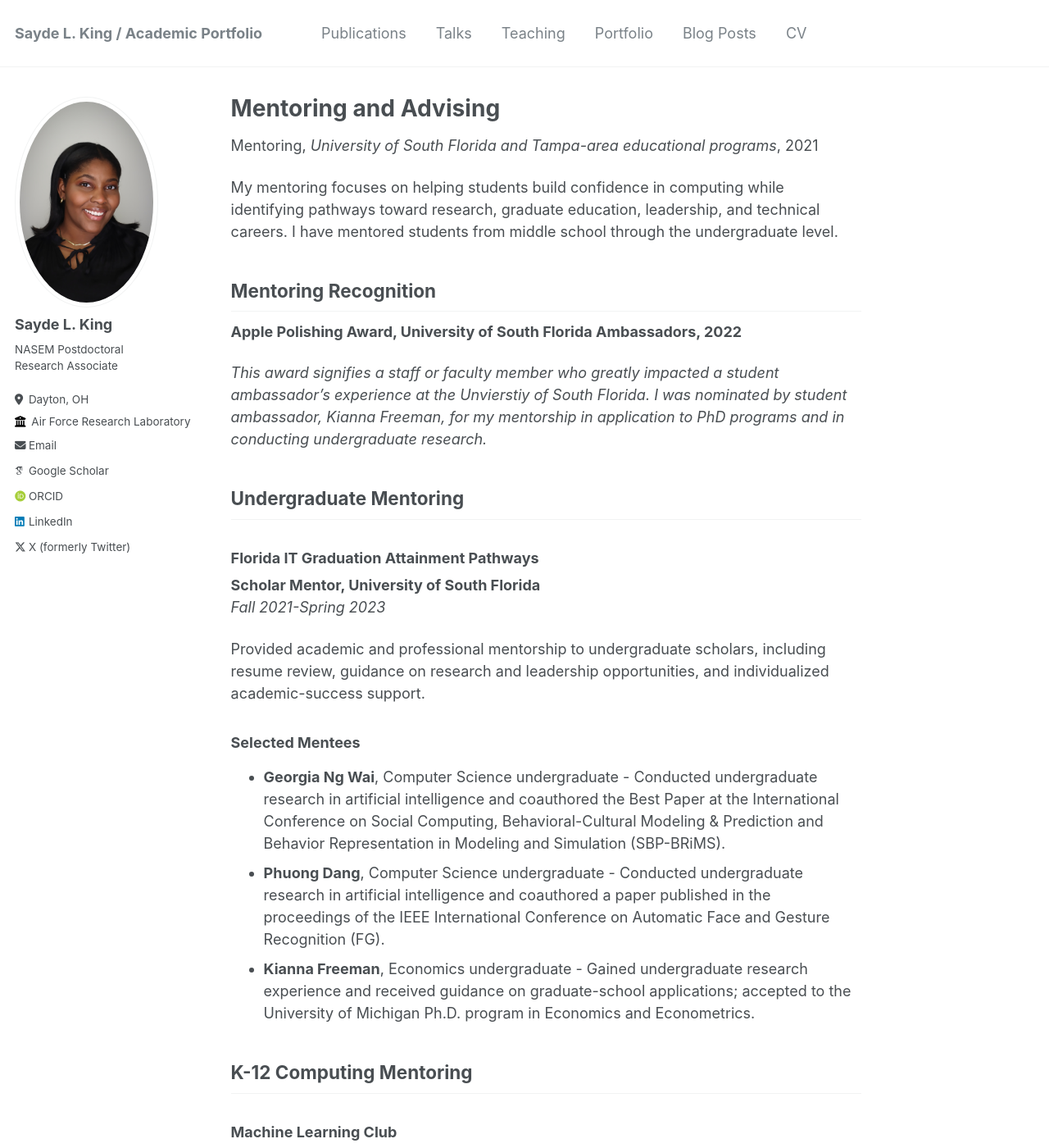
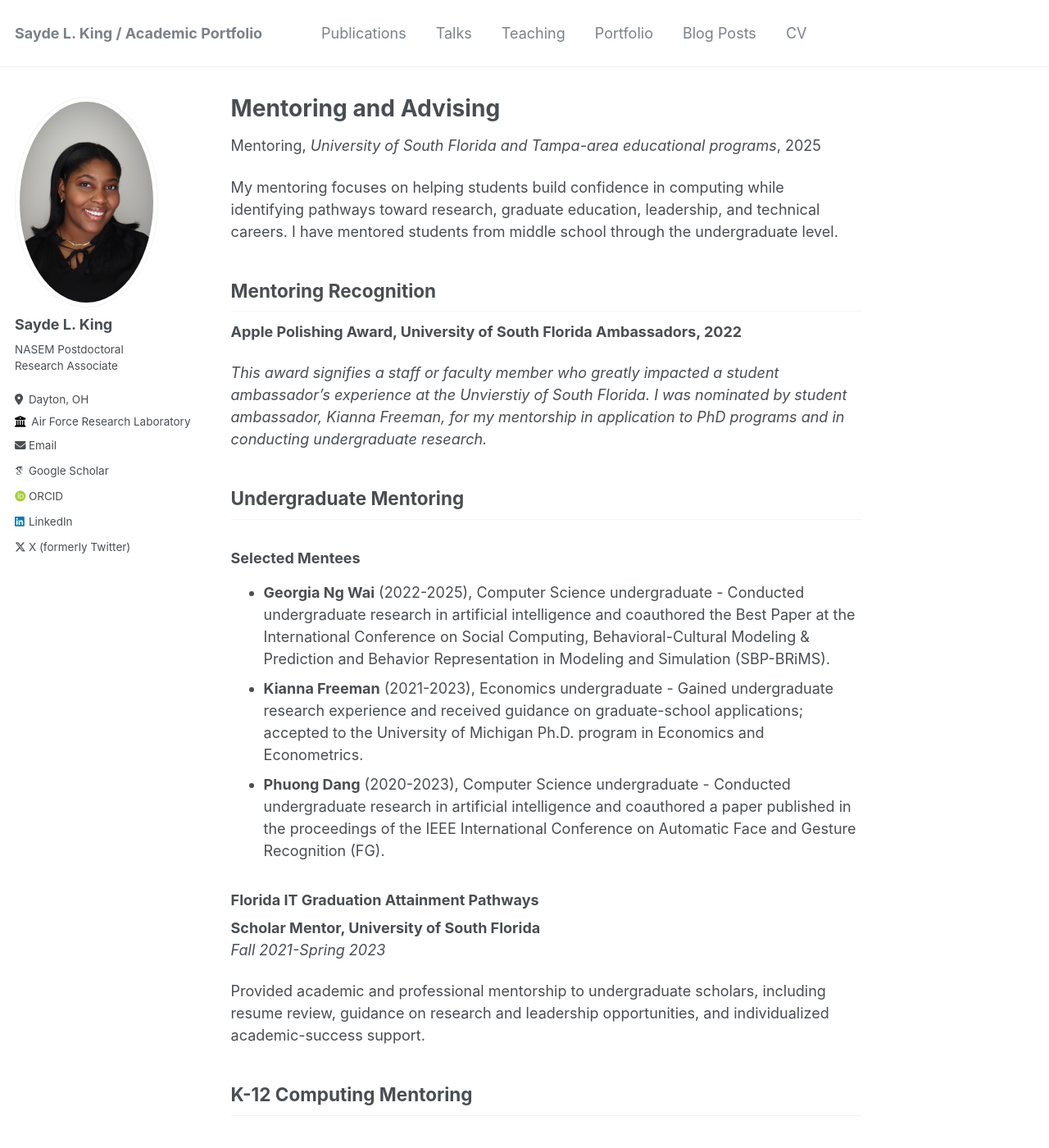
Before and after one commit to saydeking/saydeking.github.io, a Jekyll site: the page built from _teaching/2021-mentoring-and-advising.md, in a window 1280 px wide and 1400 px high. Shown: the whole window at 82% size. Built offline with Jekyll 4.4.1, drawn with Linux system fonts in a browser that asks for light colours; some web fonts are replaced.

Commit message:
update teching/mentoring dates

```diff
--- a/_teaching/2021-mentoring-and-advising.md
+++ b/_teaching/2021-mentoring-and-advising.md
@@ -4,7 +4,7 @@ collection: teaching
 type: "Mentoring"
 permalink: /teaching/mentoring-and-advising
 venue: "University of South Florida and Tampa-area educational programs"
-date: 2021-08-01
+date: 2025-08-01
 location: "Tampa, Florida"
 ---
 
@@ -18,18 +18,19 @@ My mentoring focuses on helping students build confidence in computing while ide
 
 ## Undergraduate Mentoring
 
+### Selected Mentees
+
+- **Georgia Ng Wai** (2022-2025), Computer Science undergraduate - Conducted undergraduate research in artificial intelligence and coauthored the Best Paper at the International Conference on Social Computing, Behavioral-Cultural Modeling & Prediction and Behavior Representation in Modeling and Simulation (SBP-BRiMS).
+- **Kianna Freeman** (2021-2023), Economics undergraduate - Gained undergraduate research experience and received guidance on graduate-school applications; accepted to the University of Michigan Ph.D. program in Economics and Econometrics.
+- **Phuong Dang** (2020-2023), Computer Science undergraduate - Conducted undergraduate research in artificial intelligence and coauthored a paper published in the proceedings of the IEEE International Conference on Automatic Face and Gesture Recognition (FG).
+
+
 ### Florida IT Graduation Attainment Pathways
 
 **Scholar Mentor, University of South Florida**
 *Fall 2021-Spring 2023*
 
 Provided academic and professional mentorship to undergraduate scholars, including resume review, guidance on research and leadership opportunities, and individualized academic-success support.
-
-### Selected Mentees
-
-- **Georgia Ng Wai**, Computer Science undergraduate - Conducted undergraduate research in artificial intelligence and coauthored the Best Paper at the International Conference on Social Computing, Behavioral-Cultural Modeling & Prediction and Behavior Representation in Modeling and Simulation (SBP-BRiMS).
-- **Phuong Dang**, Computer Science undergraduate - Conducted undergraduate research in artificial intelligence and coauthored a paper published in the proceedings of the IEEE International Conference on Automatic Face and Gesture Recognition (FG).
-- **Kianna Freeman**, Economics undergraduate - Gained undergraduate research experience and received guidance on graduate-school applications; accepted to the University of Michigan Ph.D. program in Economics and Econometrics.
 
 ## K-12 Computing Mentoring
 
```
